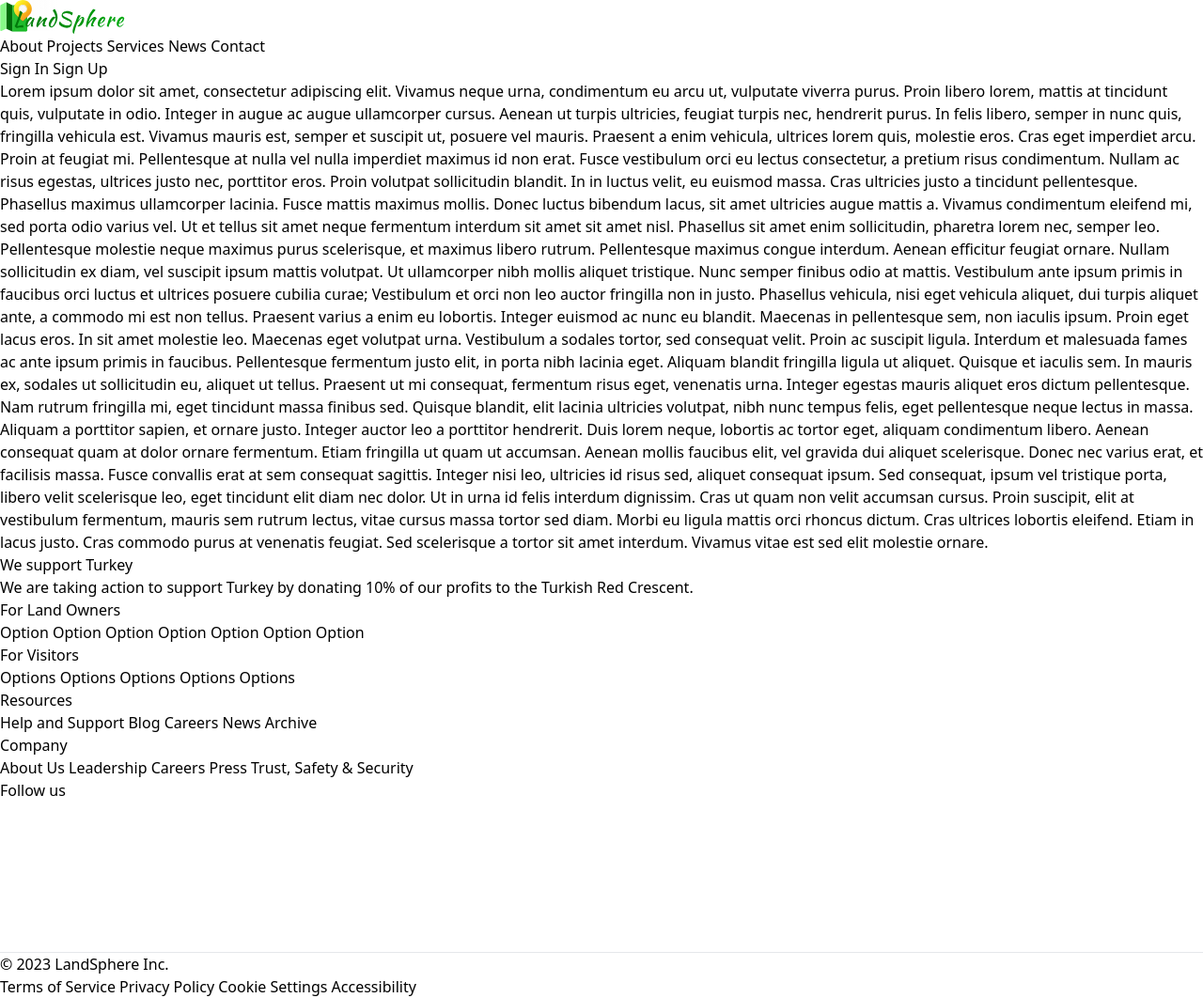
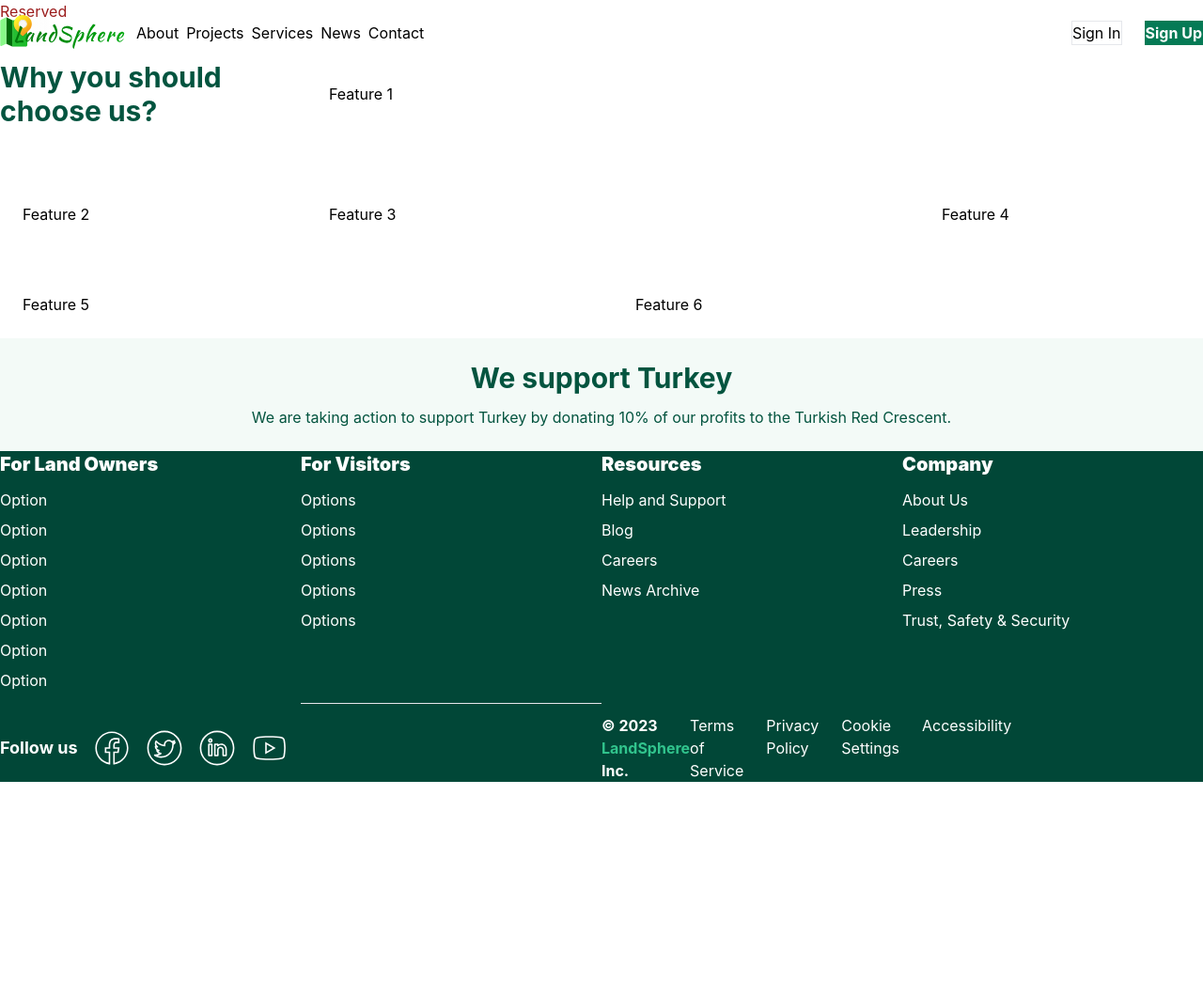
Before and after one commit to tinykishore/LandSphere, a PHP site: page /index.php in a window 1280 px wide. Shown: the whole page at 94% size. After the commit the page ends 832 px from the top, so only its background shows below. Run offline with PHP 8.4, Linux system fonts and the light colour scheme; style sheets or scripts are compiled from the project's sources; some libraries are stand-ins or nearby versions.

Commit message:
added feature list

```diff
--- a/src/index.php
+++ b/src/index.php
@@ -10,12 +10,13 @@ session_start();
     <link href="../dist/output.css" rel="stylesheet">
     <title>Title</title>
     <script src="js/utility.js"></script>
+    <link href="https://cdnjs.cloudflare.com/ajax/libs/flowbite/1.6.4/flowbite.min.css" rel="stylesheet"/>
 </head>
 
 <body class="bg-beige-default">
 <nav class="bg-beige-dark flex gap-6 justify-between pl-24
     pr-24 pt-4 pb-4 rounded-b-2xl fixed w-full bg-opacity-60
-    backdrop-blur-md items-center top-0 mb-12">
+    backdrop-blur-md items-center top-0 mb-12 z-50">
     <div class="flex gap-5 items-center">
 
         <a href="#" class="flex select-none">
@@ -23,92 +24,71 @@ session_start();
         </a>
 
         <div class="flex gap-2 items-center">
-            <a href="#" class="hover:bg-beige-darkest rounded-3xl pt-[0.60rem] pb-[0.60rem] pl-6 pr-6 transition-colors">About</a>
-            <a href="#" class="transition-colors hover:bg-beige-darkest rounded-3xl pt-[0.60rem] pb-[0.60rem] pl-6 pr-6">Projects</a>
-            <a href="#" class="transition-colors hover:bg-beige-darkest rounded-3xl pt-[0.60rem] pb-[0.60rem] pl-6 pr-6">Services</a>
-            <a href="#" class="transition-colors hover:bg-beige-darkest rounded-3xl pt-[0.60rem] pb-[0.60rem] pl-6 pr-6">News</a>
-            <a href="php/contact-us" class="transition-colors hover:bg-beige-darkest rounded-3xl pt-[0.60rem] pb-[0.60rem] pl-6 pr-6">Contact</a>
+            <a href="#"
+               class="hover:bg-beige-darkest rounded-3xl pt-[0.60rem] pb-[0.60rem] pl-6 pr-6 transition-colors">About</a>
+            <a href="#"
+               class="transition-colors hover:bg-beige-darkest rounded-3xl pt-[0.60rem] pb-[0.60rem] pl-6 pr-6">Projects</a>
+            <a href="#"
+               class="transition-colors hover:bg-beige-darkest rounded-3xl pt-[0.60rem] pb-[0.60rem] pl-6 pr-6">Services</a>
+            <a href="#"
+               class="transition-colors hover:bg-beige-darkest rounded-3xl pt-[0.60rem] pb-[0.60rem] pl-6 pr-6">News</a>
+            <a href="php/contact-us"
+               class="transition-colors hover:bg-beige-darkest rounded-3xl pt-[0.60rem] pb-[0.60rem] pl-6 pr-6">Contact</a>
         </div>
     </div>
 
-
-
-
     <div class="flex gap-6 items-center">
-        <button  onclick="gotoSignIn()"
-        class="hover:border-green-600 border border-beige-darker transition-colors pt-[0.60rem] pb-[0.60rem] pl-6 pr-6 rounded-3xl align-middle">
+        <button onclick="gotoSignIn()"
+                class="hover:border-green-600 border border-beige-darker transition-colors pt-[0.60rem] pb-[0.60rem] pl-6 pr-6 rounded-3xl align-middle">
             Sign In
         </button>
         <button onclick="gotoSignUp()"
                 class="bg-green-600 border border-green-600 hover:bg-green-800 transition-colors pt-[0.60rem] pb-[0.60rem] pl-6 pr-6 rounded-3xl font-bold text-white">
             Sign Up
         </button>
-
-
     </div>
-
 </nav>
 
-<section class="container mx-auto my-auto mt-48 mb-24 pl-16 pr-16">
-    <p>
-        Lorem ipsum dolor sit amet, consectetur adipiscing elit. Vivamus neque urna, condimentum eu arcu ut, vulputate
-        viverra purus. Proin libero lorem, mattis at tincidunt quis, vulputate in odio. Integer in augue ac augue
-        ullamcorper cursus. Aenean ut turpis ultricies, feugiat turpis nec, hendrerit purus. In felis libero, semper in
-        nunc quis, fringilla vehicula est. Vivamus mauris est, semper et suscipit ut, posuere vel mauris. Praesent a
-        enim vehicula, ultrices lorem quis, molestie eros. Cras eget imperdiet arcu. Proin at feugiat mi. Pellentesque
-        at nulla vel nulla imperdiet maximus id non erat. Fusce vestibulum orci eu lectus consectetur, a pretium risus
-        condimentum.
+<section class="container mx-auto my-auto mt-48 mb-24
+                pl-16 pr-16">
+    <header class="grid grid-cols-4 pb-10 gap-x-5 justify-items-center items-center">
+        <h1 class="text-red-800">Reserved</h1>
+    </header>
 
-
-        Nullam ac risus egestas, ultrices justo nec, porttitor eros. Proin volutpat sollicitudin blandit. In in luctus
-        velit, eu euismod massa. Cras ultricies justo a tincidunt pellentesque. Phasellus maximus ullamcorper lacinia.
-        Fusce mattis maximus mollis. Donec luctus bibendum lacus, sit amet ultricies augue mattis a. Vivamus condimentum
-        eleifend mi, sed porta odio varius vel. Ut et tellus sit amet neque fermentum interdum sit amet sit amet nisl.
-        Phasellus sit amet enim sollicitudin, pharetra lorem nec, semper leo. Pellentesque molestie neque maximus purus
-        scelerisque, et maximus libero rutrum.
-
-        Pellentesque maximus congue interdum. Aenean efficitur feugiat ornare. Nullam sollicitudin ex diam, vel suscipit
-        ipsum mattis volutpat. Ut ullamcorper nibh mollis aliquet tristique. Nunc semper finibus odio at mattis.
-        Vestibulum ante ipsum primis in faucibus orci luctus et ultrices posuere cubilia curae; Vestibulum et orci non
-        leo auctor fringilla non in justo. Phasellus vehicula, nisi eget vehicula aliquet, dui turpis aliquet ante, a
-        commodo mi est non tellus. Praesent varius a enim eu lobortis. Integer euismod ac nunc eu blandit. Maecenas in
-        pellentesque sem, non iaculis ipsum. Proin eget lacus eros. In sit amet molestie leo. Maecenas eget volutpat
-        urna.
-
-
-        Vestibulum a sodales tortor, sed consequat velit. Proin ac suscipit ligula. Interdum et malesuada fames ac ante
-        ipsum primis in faucibus. Pellentesque fermentum justo elit, in porta nibh lacinia eget. Aliquam blandit
-        fringilla ligula ut aliquet. Quisque et iaculis sem. In mauris ex, sodales ut sollicitudin eu, aliquet ut
-        tellus. Praesent ut mi consequat, fermentum risus eget, venenatis urna. Integer egestas mauris aliquet eros
-        dictum pellentesque. Nam rutrum fringilla mi, eget tincidunt massa finibus sed.
-
-        Quisque blandit, elit lacinia ultricies volutpat, nibh nunc tempus felis, eget pellentesque neque lectus in
-        massa. Aliquam a porttitor sapien, et ornare justo. Integer auctor leo a porttitor hendrerit. Duis lorem neque,
-        lobortis ac tortor eget, aliquam condimentum libero. Aenean consequat quam at dolor ornare fermentum. Etiam
-        fringilla ut quam ut accumsan. Aenean mollis faucibus elit, vel gravida dui aliquet scelerisque. Donec nec
-        varius erat, et facilisis massa. Fusce convallis erat at sem consequat sagittis. Integer nisi leo, ultricies id
-        risus sed, aliquet consequat ipsum.
-
-        Sed consequat, ipsum vel tristique porta, libero velit scelerisque leo, eget tincidunt elit diam nec dolor. Ut
-        in urna id felis interdum dignissim. Cras ut quam non velit accumsan cursus. Proin suscipit, elit at vestibulum
-        fermentum, mauris sem rutrum lectus, vitae cursus massa tortor sed diam. Morbi eu ligula mattis orci rhoncus
-        dictum. Cras ultrices lobortis eleifend. Etiam in lacus justo. Cras commodo purus at venenatis feugiat. Sed
-        scelerisque a tortor sit amet interdum. Vivamus vitae est sed elit molestie ornare.
-
-
-    </p>
-
+    <main class="grid grid-cols-4 justify-items-center gap-6">
+        <h1 class="col-span-4 pb-8 text-3xl font-bold text-green-800">
+            Why you should choose us?
+        </h1>
+        <div class="h-[200px] col-span-3 bg-beige-darkest justify-self-stretch p-6 rounded-2xl drop-shadow-xl">
+            Feature 1
+        </div>
+        <div class="row-span-2 bg-beige-darkest justify-self-stretch p-6 rounded-2xl drop-shadow-xl">
+            Feature 2
+        </div>
+        <div class="col-span-2 row-span-2 bg-beige-darkest justify-self-stretch p-6 rounded-2xl drop-shadow-xl">
+            Feature 3
+        </div>
+        <div class="bg-beige-darkest justify-self-stretch p-6 rounded-2xl drop-shadow-xl">
+            Feature 4
+        </div>
+        <div class="row-span-2 col-span-2 bg-beige-darkest justify-self-stretch p-6 rounded-2xl drop-shadow-xl">
+            Feature 5
+        </div>
+        <div class="col-span-2 bg-beige-darkest justify-self-stretch p-6 rounded-2xl drop-shadow-xl">
+            Feature 6
+        </div>
+    </main>
 </section>
 
 <section class="container mx-auto my-auto mb-12 rounded-xl pl-24 pr-24 pt-6 pb-6
-                bg-green-50 text-green-800 text-center">
+                bg-green-50 text-green-800 text-center drop-shadow-xl">
     <h1 class="text-3xl font-bold pb-3">We support Turkey</h1>
     <p class="text-black">
         We are taking action to support Turkey by donating 10% of our profits to the Turkish Red Crescent.
     </p>
 </section>
 
-<footer class="container mx-auto my-auto mb-12 bg-green-900 rounded-xl pl-24 pr-24 pt-12 pb-12">
+<footer class="container mx-auto my-auto mb-12 bg-green-900 rounded-xl pl-24 pr-24 pt-12 pb-12 drop-shadow-xl">
 
     <div class="grid grid-cols-4 text-white gap-x-12 gap-y-3">
         <div class="flex flex-col">
@@ -199,5 +179,7 @@ session_start();
 
 </footer>
 </body>
+<script src="https://cdnjs.cloudflare.com/ajax/libs/flowbite/1.6.4/flowbite.min.js"></script>
+
 
 </html>
```
Also changed, not shown: src/php/contact-us/index.php (+4 -3 lines).
